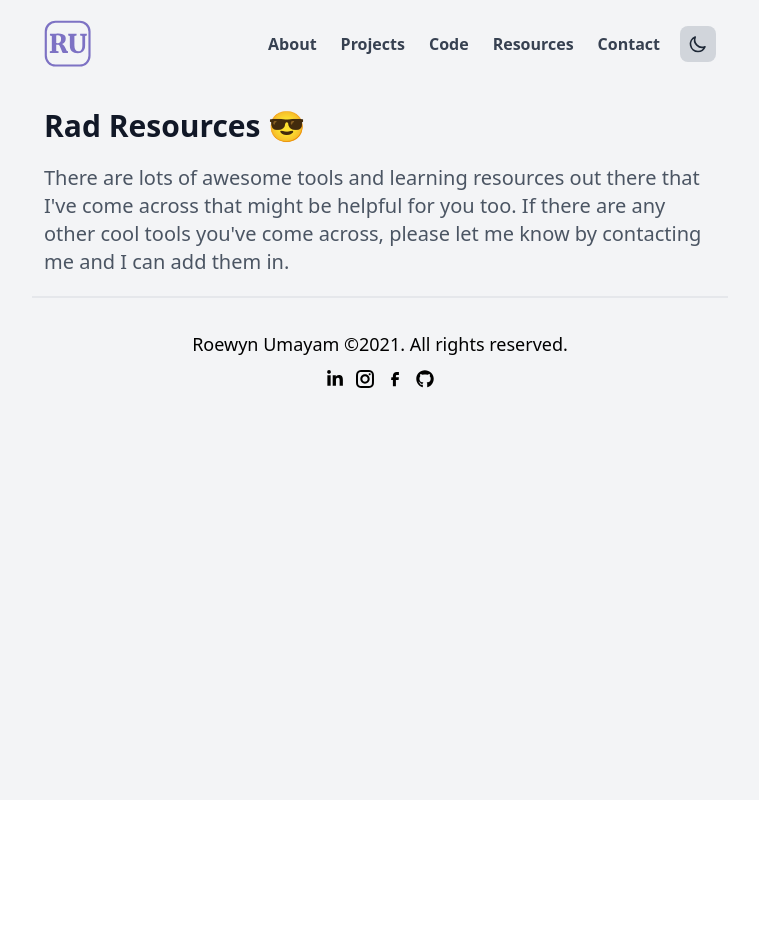
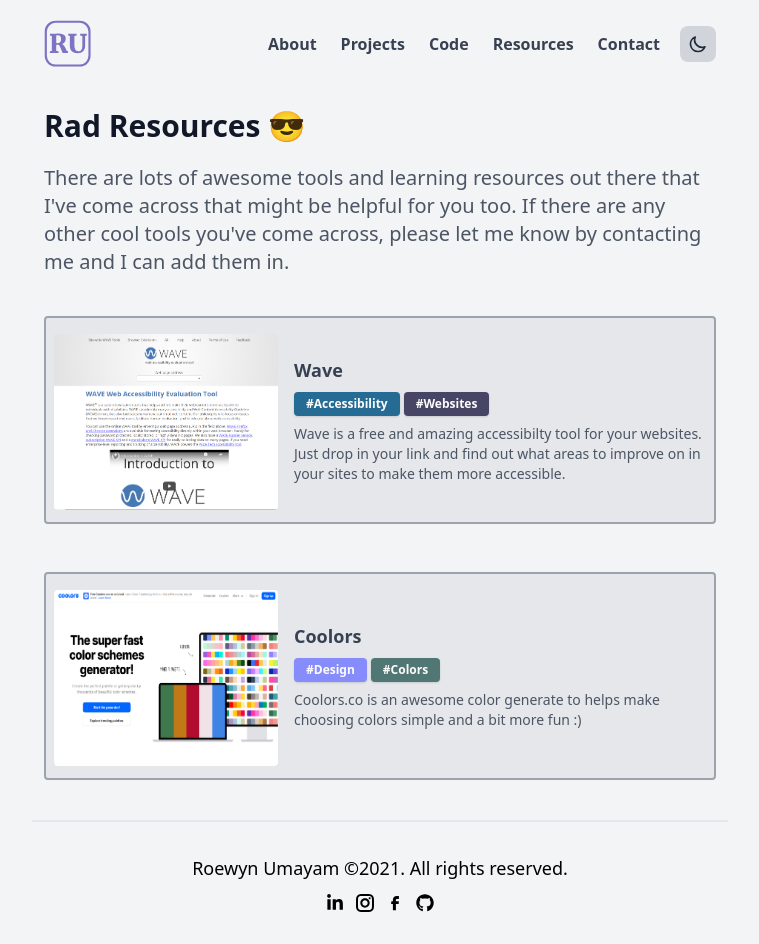
Before and after one commit to Umayarz18/portfolio, a Next.js app in the folder web/: page /resources in a window 1280 px wide. Shown: the whole page, without its empty margins (260-1019 px from the left). Before the commit the page ends 800 px from the top, so only its background shows below. Built offline with nearby package versions, Linux system fonts and the light colour scheme; what @tailwindcss/typography would draw is missing.

Commit message:
Added resource examples

```diff
--- a/web/pages/index.js
+++ b/web/pages/index.js
@@ -83,7 +83,7 @@
         width={200}
         height={200}
         alt={"My profile picture"}
-        className="rounded-full   max-w-xs border-primary border-4"
+        className="rounded-full"
       />
     </div>
   );
--- a/web/pages/resources.js
+++ b/web/pages/resources.js
@@ -1,6 +1,7 @@
 import Layout from "../components/layout";
+import Tag from "../components/tag";
 
-export default function Resources() {
+export default function Resources({ notes }) {
   return (
     <Layout title="Resources - Roewyn Umayam">
       <div className="max-w-2xl text-gray-600 dark:text-gray-300 m-5">
@@ -15,25 +16,74 @@
             know by contacting me and I can add them in.
           </p>
         </section>
-        {/**
-         * <section className="text-gray-600 dark:text-gray-300 font-normal text-lg md:text-xl my-5">
+
+        <section
+          section
+          className="grid grid-cols-1  gap-2 lg:gap-x-4 m-5 md:m-0"
+        >
+          {notes.map(({ title, description, link, image, tags }) => (
+            <section className="text-gray-600 dark:text-gray-300 font-normal text-lg md:text-xl my-5">
               <a
-            href={`#`}
+                href={link}
                 target="_blank"
-            className="flex flex-col justify-start dark:bg-gray-900
-              bg-gray-200  py-4 px-2 rounded  border-gray-400 border-2
-              dark:border-gray-700 self-center lg:h-32 h-full"
+                className="flex flex-col lg:flex-row justify-start dark:bg-gray-900
+              bg-gray-200  py-4 px-2   rounded  border-gray-400 border-2
+              dark:border-gray-700 self-center lg:h-52 h-full"
               >
+                <img
+                  className=" h-44 w-full lg:w-56 bg-blue-400 rounded mb-2"
+                  src={image}
+                  alt={`Screenshot of the homepage of ${title}`}
+                />
+                <div className="flex lg:ml-4 flex-col justify-center">
                   <h3 className="dark:text-gray-200 font-bold text-gray-700 text-md lg:text-lg">
-              title
+                    {title}
                   </h3>
+                  <div className="flex my-1 ">
+                    {tags.map(({ title, color }) => (
+                      <Tag title={title} color={color} />
+                    ))}
+                  </div>
                   <p className="text-sm text-gray-600 dark:text-gray-400">
-              description
+                    {description}
                   </p>
+                </div>
               </a>
             </section>
-         */}
+          ))}
+        </section>
       </div>
     </Layout>
   );
 }
+
+export async function getStaticProps() {
+  const notes = [
+    {
+      title: "Wave",
+      description: `Wave is a free and amazing accessibilty tool for your websites. Just drop in your link and find out what areas to improve on in your sites to make them more accessible.`,
+      link: "https://wave.webaim.org/",
+      image: "/images/wave.png",
+      tags: [
+        { title: "Accessibility", color: "#125E8A" },
+        { title: "Websites", color: "#363457" },
+      ],
+    },
+    {
+      title: "Coolors",
+      description: `Coolors.co is an awesome color generate to helps make choosing colors simple and a bit more fun :)`,
+      link: "https://coolors.co/",
+      image: "/images/coolors.png",
+      tags: [
+        { title: "Design", color: "#7D83FF" },
+        { title: "Colors", color: "#426B69" },
+      ],
+    },
+  ];
+  return {
+    props: {
+      notes,
+    },
+    revalidate: 60,
+  };
+}
```
Also changed, not shown: web/public/images/coolors.PNG (added), web/public/images/wave.PNG (added). Lines whose indentation alone changed are shown as unchanged.
